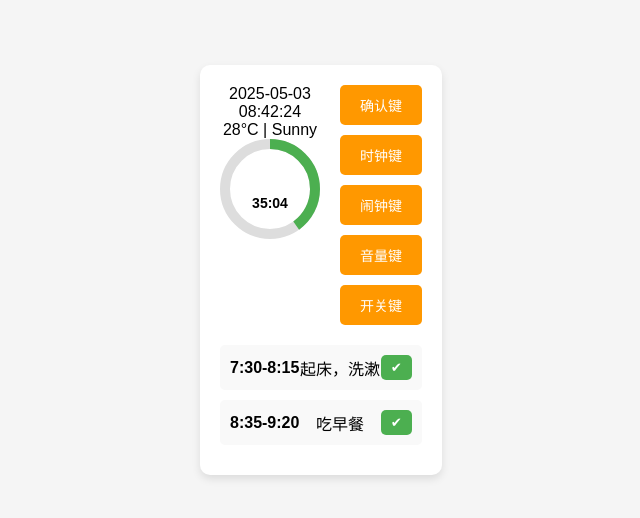
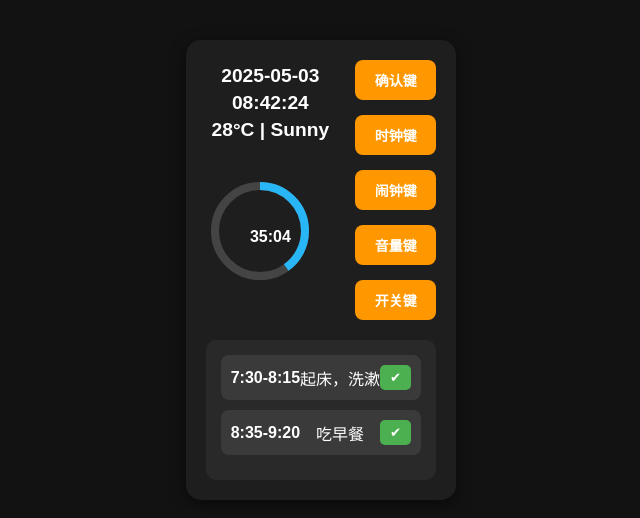
Before and after one commit to ARadwan97/Radwan-ToDo-List, a plain HTML site: page index.html in a window 1280 px wide. Shown: the part 130-648 px from the top of the page, without its empty margins (319-959 px from the left). Drawn offline with Linux system fonts and the light colour scheme.

Commit message:
Update styles.css

```diff
--- a/styles.css
+++ b/styles.css
@@ -1,13 +1,14 @@
 /* General Styles */
 body {
-    font-family: Arial, sans-serif;
+    font-family: 'Arial', sans-serif;
     margin: 0;
     padding: 0;
     display: flex;
     justify-content: center;
     align-items: center;
     height: 100vh;
-    background-color: #f5f5f5;
+    background-color: #121212; /* Dark background for a modern look */
+    color: #ffffff; /* Light text color for contrast */
 }
 
 .app-container {
@@ -16,10 +17,10 @@ body {
         "clock-section button-panel"
         "task-schedule task-schedule";
     grid-gap: 20px;
-    background: white;
-    border-radius: 10px;
+    background: #1e1e1e; /* Slightly lighter black for the container */
+    border-radius: 15px;
     padding: 20px;
-    box-shadow: 0 4px 8px rgba(0, 0, 0, 0.1);
+    box-shadow: 0 4px 15px rgba(0, 0, 0, 0.5);
 }
 
 /* Clock Section */
@@ -28,17 +29,20 @@ body {
     display: flex;
     flex-direction: column;
     align-items: center;
+    text-align: center;
 }
 
 .digital-clock p {
-    margin: 0;
-    text-align: center;
+    margin: 5px 0;
+    font-size: 1.2rem;
+    font-weight: bold;
 }
 
 .progress-circle {
     position: relative;
-    width: 100px;
-    height: 100px;
+    width: 120px;
+    height: 120px;
+    margin-top: 15px;
 }
 
 .progress-circle svg {
@@ -52,15 +56,15 @@ body {
 
 .progress-circle circle {
     fill: none;
-    stroke-width: 10;
+    stroke-width: 8;
 }
 
 .progress-circle circle:first-child {
-    stroke: #ddd;
+    stroke: #444; /* Background stroke */
 }
 
 .progress-circle .progress {
-    stroke: #4caf50;
+    stroke: #29b6f6; /* Highlight color */
     stroke-dasharray: 283;
     stroke-dashoffset: 75;
 }
@@ -70,7 +74,7 @@ body {
     top: 50%;
     left: 50%;
     transform: translate(-50%, -50%);
-    font-size: 14px;
+    font-size: 1rem;
     font-weight: bold;
 }
 
@@ -79,17 +83,23 @@ body {
     grid-area: button-panel;
     display: flex;
     flex-direction: column;
-    gap: 10px;
+    gap: 15px;
 }
 
 .btn {
-    padding: 10px 20px;
+    background-color: #ff9800; /* Bright orange for buttons */
+    color: #fff;
     border: none;
-    border-radius: 5px;
-    background-color: #ff9800;
-    color: white;
+    border-radius: 8px;
+    padding: 10px 15px;
+    cursor: pointer;
     font-size: 14px;
-    cursor: pointer;
+    font-weight: bold;
+    transition: background-color 0.3s ease;
+}
+
+.btn:hover {
+    background-color: #e68900; /* Darker orange on hover */
 }
 
 /* Task Schedule Section */
@@ -97,6 +107,11 @@ body {
     grid-area: task-schedule;
     display: flex;
     flex-direction: column;
+    background: #292929; /* Darker gray for task section */
+    border-radius: 10px;
+    padding: 15px;
+    overflow-y: auto;
+    max-height: 400px;
 }
 
 .task-schedule ul {
@@ -109,10 +124,17 @@ body {
     display: flex;
     align-items: center;
     justify-content: space-between;
-    background: #f9f9f9;
+    background: #3a3a3a; /* Medium gray for task items */
     margin-bottom: 10px;
     padding: 10px;
-    border-radius: 5px;
+    border-radius: 8px;
+    color: #ffffff; /* White text for tasks */
+    transition: background-color 0.3s ease;
+}
+
+.task-schedule li:hover {
+    background: #4caf50; /* Green highlight on hover */
+    color: #fff;
 }
 
 .task-time {
@@ -121,7 +143,7 @@ body {
 
 .mark-complete {
     background-color: #4caf50;
-    color: white;
+    color: #fff;
     border: none;
     border-radius: 5px;
     padding: 5px 10px;
```
